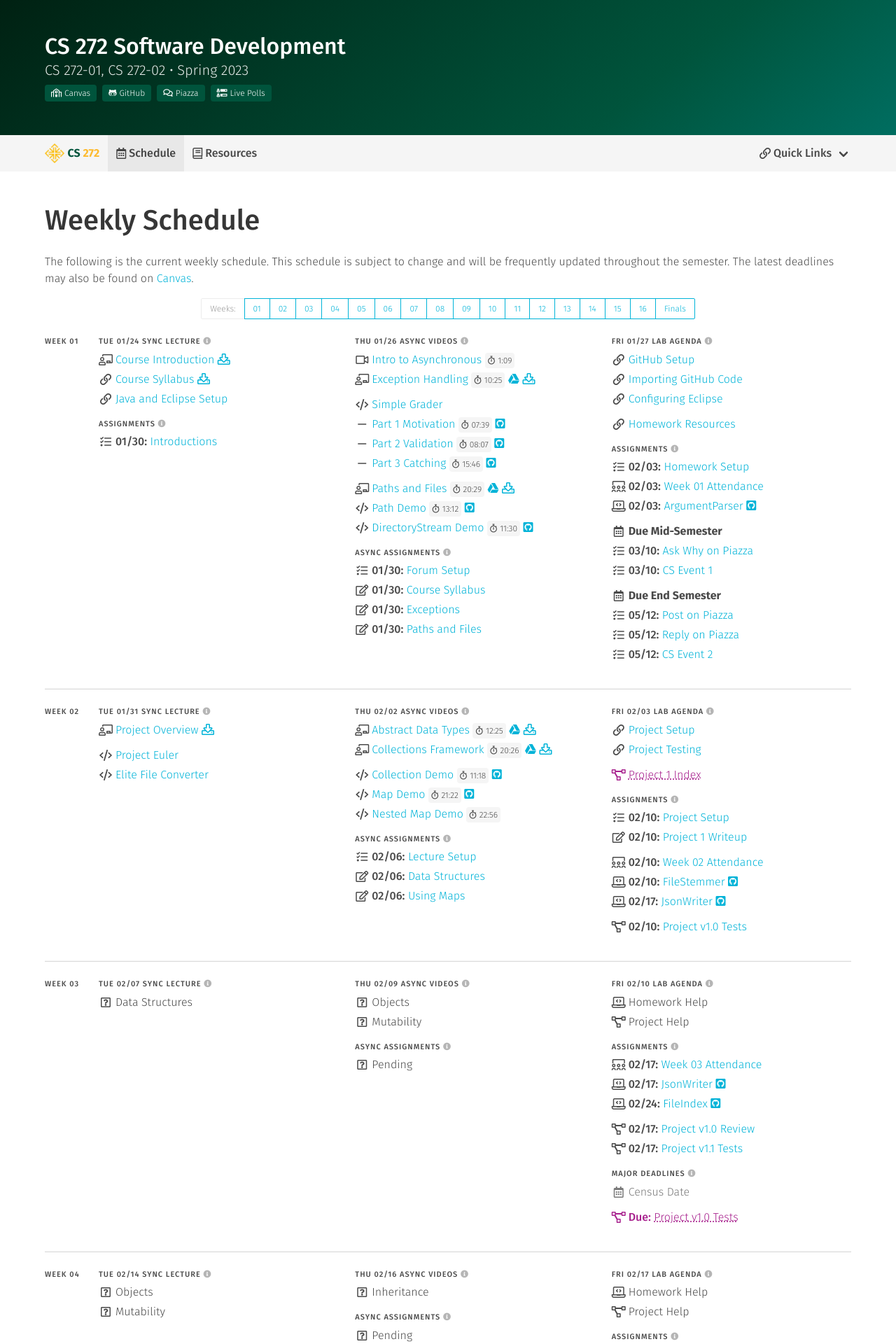
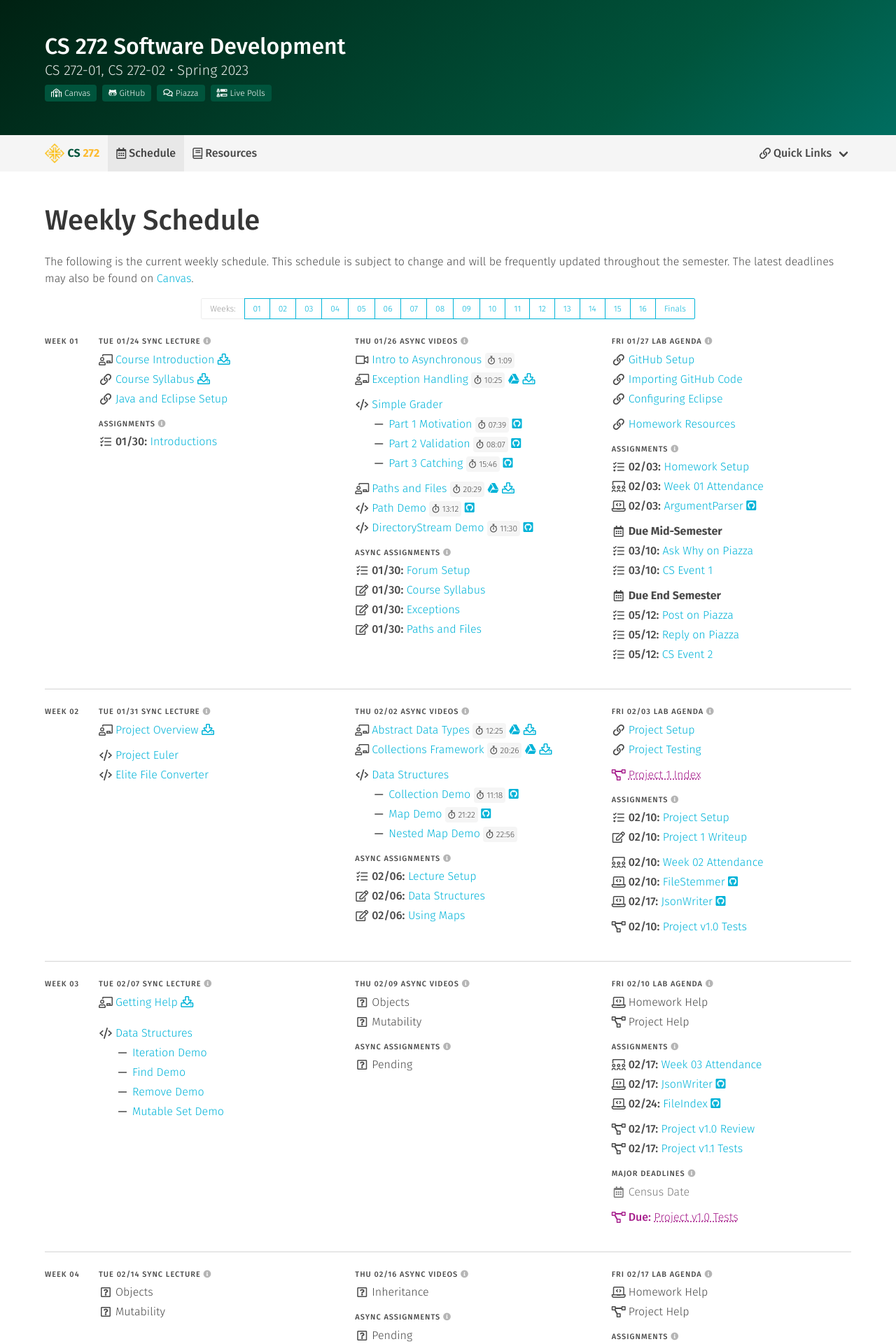
Before and after one commit to usf-cs272-spring2023/usf-cs272-spring2023.github.io, a Jekyll site: the page built from schedule.md, in a window 1280 px wide. Shown: the top 1920 px of the page at 70% size. Built offline with Jekyll 4.4.1, drawn with Linux system fonts in a browser that asks for light colours.

Commit message:
Updating week 3

```diff
--- a/_data/schedule.yml
+++ b/_data/schedule.yml
@@ -71,18 +71,21 @@ weeks:
                 href: 'https://usfca.hosted.panopto.com/Panopto/Pages/Viewer.aspx?id=91db4b55-77f9-45fe-a881-af96000f9365'
                 repo: 'cs272-lectures/blob/main/ExceptionHandling/src/main/java/edu/usfca/cs272/SimpleGrader.java'
                 time: '07:39'
+                type: 'push'
 
               - text: 'Part 2 Validation'
                 icon: 'indented'
                 href: 'https://usfca.hosted.panopto.com/Panopto/Pages/Viewer.aspx?id=469874d6-1769-4460-a2f7-af960012ba3e'
                 repo: 'cs272-lectures/blob/main/ExceptionHandling/src/main/java/edu/usfca/cs272/SimpleGraderValidated.java'
                 time: '08:07'
+                type: 'push'
 
               - text: 'Part 3 Catching'
                 icon: 'indented'
                 href: 'https://usfca.hosted.panopto.com/Panopto/Pages/Viewer.aspx?id=c2647dc1-a2d0-45b2-8615-af960015b255'
                 repo: 'cs272-lectures/blob/main/ExceptionHandling/src/main/java/edu/usfca/cs272/SimpleGraderResourceful.java'
                 time: '15:46'
+                type: 'push'
 
               - file: 'lectures'
                 name: 'paths'
@@ -197,23 +200,30 @@ weeks:
               - file: 'lectures'
                 name: 'framework'
 
+              - text: 'Data Structures'
+                icon: 'code'
+                href: 'https://github.com/usf-cs272-spring2023/cs272-lectures/tree/main/DataStructures'
+                type: 'pt-2'
+
               - text: 'Collection Demo'
                 href: 'https://usfca.hosted.panopto.com/Panopto/Pages/Viewer.aspx?id=50407ae4-8160-45f6-9a13-af9a01511e42'
                 time: '11:18'
-                icon: 'code'
-                type: 'pt-2'
+                icon: 'indented'
+                type: 'push'
                 repo: 'cs272-lectures/blob/main/DataStructures/src/main/java/edu/usfca/cs272/CollectionDemo.java'
 
               - text: 'Map Demo'
                 href: 'https://usfca.hosted.panopto.com/Panopto/Pages/Viewer.aspx?id=73ce7aff-7d86-4e79-847b-af9a01511ee6'
                 time: '21:22'
-                icon: 'code'
+                icon: 'indented'
+                type: 'push'
                 repo: 'cs272-lectures/blob/main/DataStructures/src/main/java/edu/usfca/cs272/MapDemo.java'
 
               - text: 'Nested Map Demo'
                 href: 'https://usfca.hosted.panopto.com/Panopto/Pages/Viewer.aspx?id=467061a3-8c81-491c-8a8b-af9d00303e2e'
                 time: '22:56'
-                icon: 'code'
+                icon: 'indented'
+                type: 'push'
 
           - <<: *participation
             items:
@@ -270,7 +280,35 @@ weeks:
         rows:
           - <<: *lectures
             items:
+              - file: 'lectures'
+                name: 'help'
+                type: 'pb-2'
+
               - text: 'Data Structures'
+                icon: 'code'
+                href: 'https://github.com/usf-cs272-spring2023/cs272-lectures/tree/main/DataStructures'
+                type: 'pt-2'
+
+              - text: 'Iteration Demo'
+                href: 'https://github.com/usf-cs272-spring2023/cs272-lectures/blob/main/DataStructures/src/main/java/edu/usfca/cs272/IterationDemo.java'
+                icon: 'indented'
+                type: 'push'
+
+              - text: 'Find Demo'
+                href: 'https://github.com/usf-cs272-spring2023/cs272-lectures/blob/main/DataStructures/src/main/java/edu/usfca/cs272/FindDemo.java'
+                icon: 'indented'
+                type: 'push'
+
+              - text: 'Remove Demo'
+                href: 'https://github.com/usf-cs272-spring2023/cs272-lectures/blob/main/DataStructures/src/main/java/edu/usfca/cs272/RemoveDemo.java'
+                icon: 'indented'
+                type: 'push'
+
+              - text: 'Mutable Set Demo'
+                href: 'https://github.com/usf-cs272-spring2023/cs272-lectures/blob/main/DataStructures/src/main/java/edu/usfca/cs272/MutableSetDemo.java'
+                icon: 'indented'
+                type: 'push'
+
 
       - date: 2023-02-09
         rows:
--- a/css/main.scss
+++ b/css/main.scss
@@ -205,6 +205,10 @@ img.is-300, img.is-400, img.is-600, img.is-800, img.is-size {
   width: auto;
 }
 
+.icons li.push {
+  margin-left: 1.5em;
+}
+
 /* syntax highlighter styles */
 
 div.highlight {
```
Also changed, not shown: _data/lectures.yml (+7 -12 lines), 1 other file.
